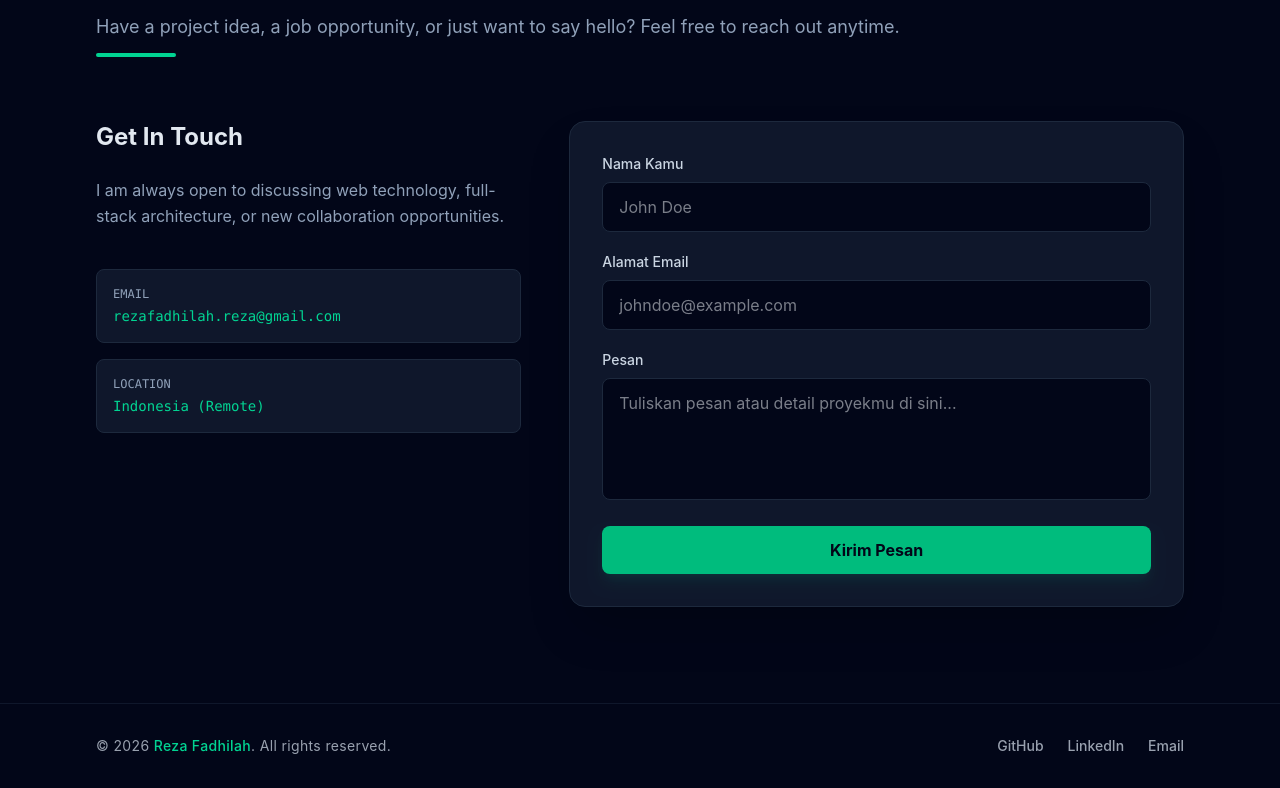
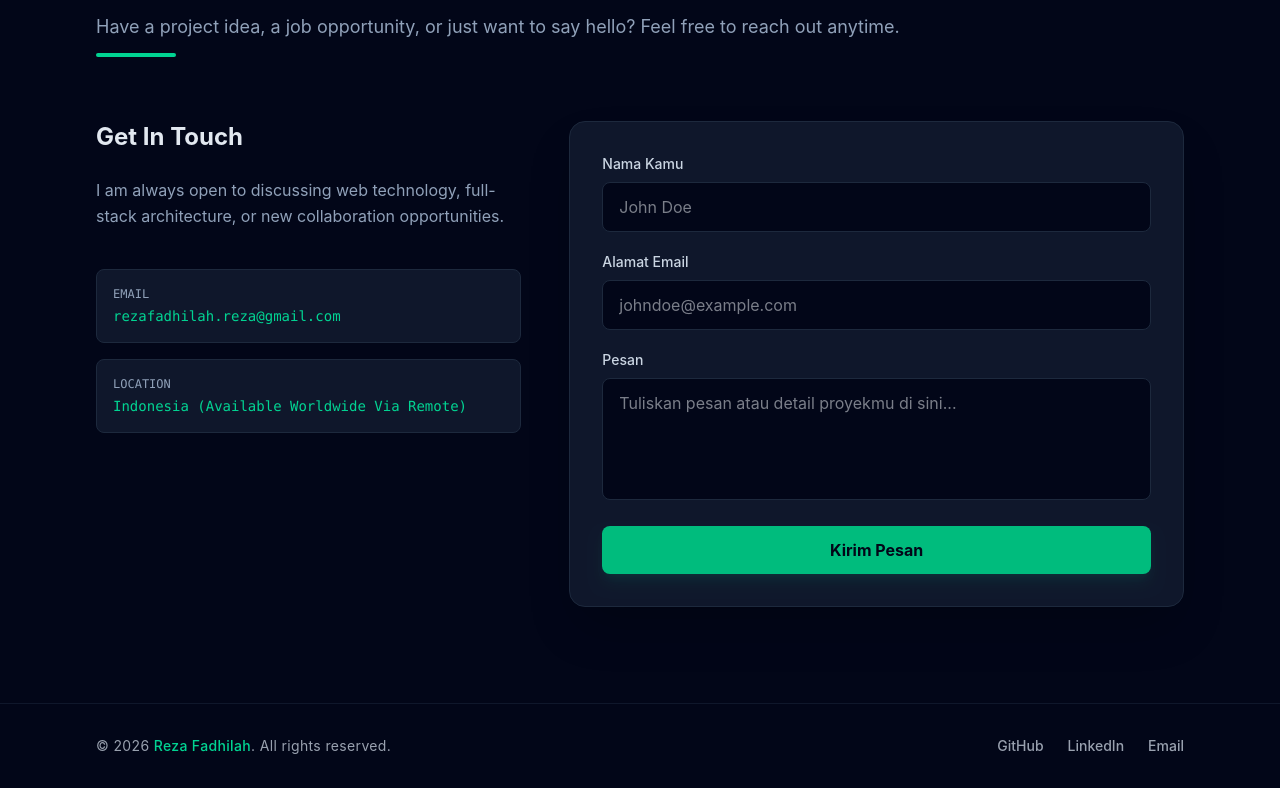
Before and after one commit to azerezaid/rezafadhilah, a React (Vite) app: page / in a window 1280 px wide. Shown: the part 2516-3304 px from the top of the page. Built offline with nearby package versions, Linux system fonts and the light colour scheme.

Commit message:
Update Contact.jsx

```diff
--- a/src/sections/Contact.jsx
+++ b/src/sections/Contact.jsx
@@ -44,7 +44,7 @@ function Contact() {
               </div>
               <div className="p-4 bg-slate-900 border border-slate-800 rounded-lg hover:border-emerald-500/30 transition-colors">
                 <span className="text-slate-400 block text-xs uppercase mb-1">Location</span>
-                Indonesia (Remote)
+                Indonesia (Available Worldwide Via Remote)
               </div>
             </div>
           </div>
```
